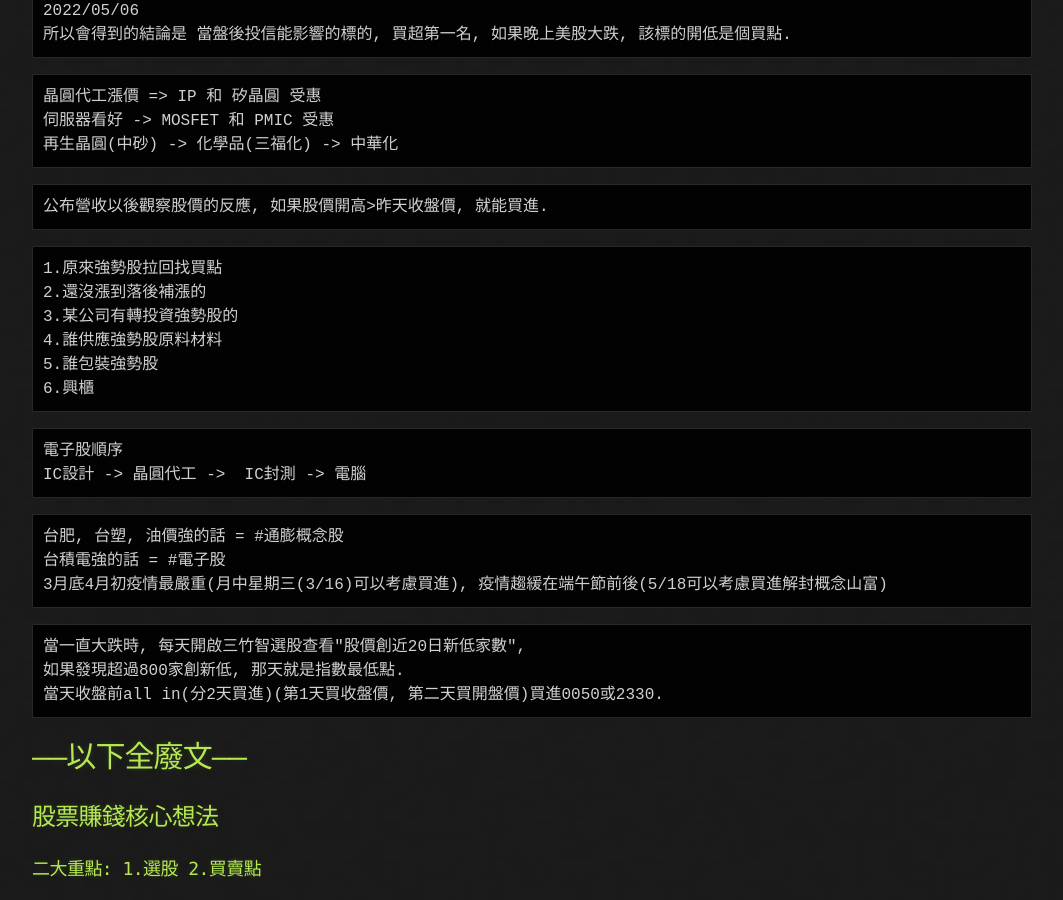
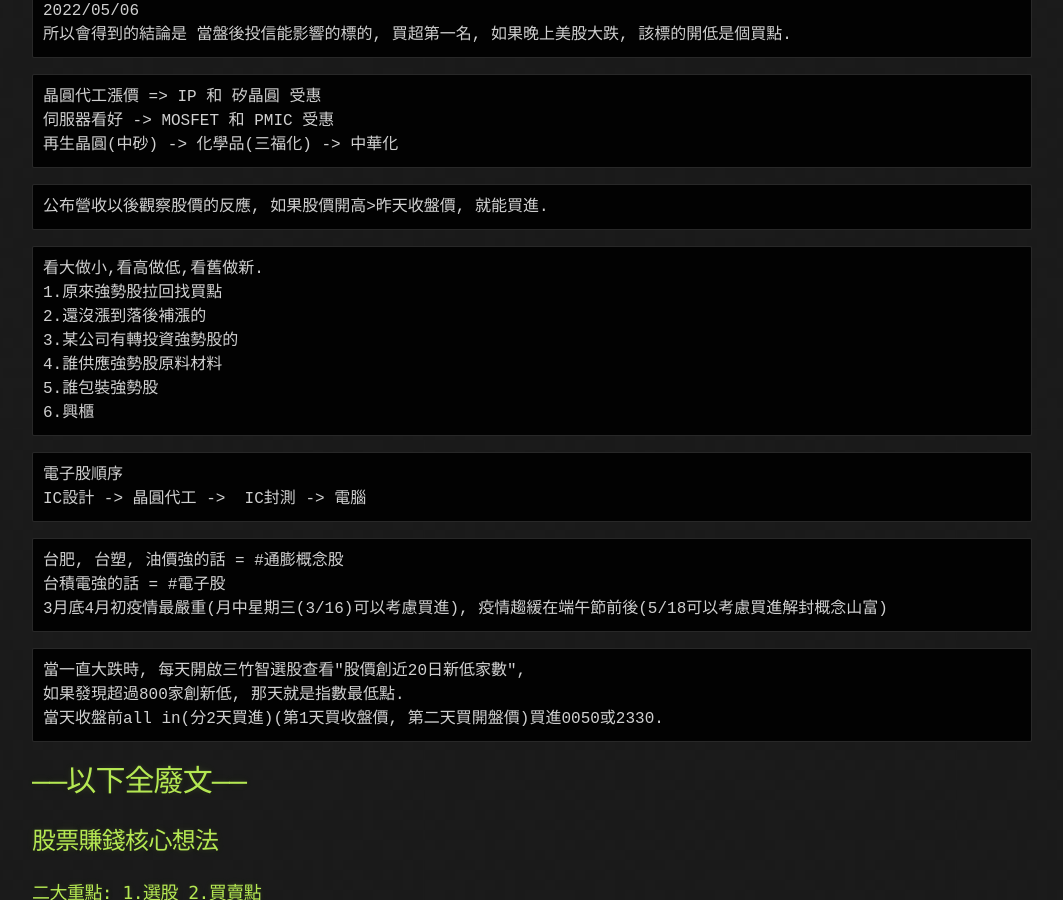
Before and after one commit to lepg5487/Stock_God, a Jekyll site: the page built from experience.md, in a window 1280 px wide and 900 px high, scrolled down 2231 px. Shown: the whole window, without its empty margins (108-1171 px from the left). Built offline with Jekyll 4.4.1, drawn with Linux system fonts in a browser that asks for light colours; our own code applies the rules of GitHub Pages for plain Markdown files.

Commit message:
Update experience.md

````diff
--- a/experience.md
+++ b/experience.md
@@ -113,6 +113,7 @@
 公布營收以後觀察股價的反應, 如果股價開高>昨天收盤價, 就能買進.
 ```
 ```
+看大做小,看高做低,看舊做新.
 1.原來強勢股拉回找買點
 2.還沒漲到落後補漲的
 3.某公司有轉投資強勢股的
````
